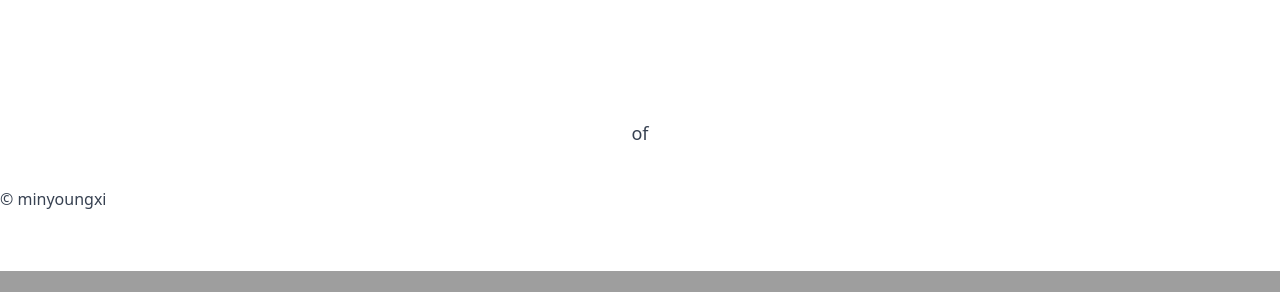
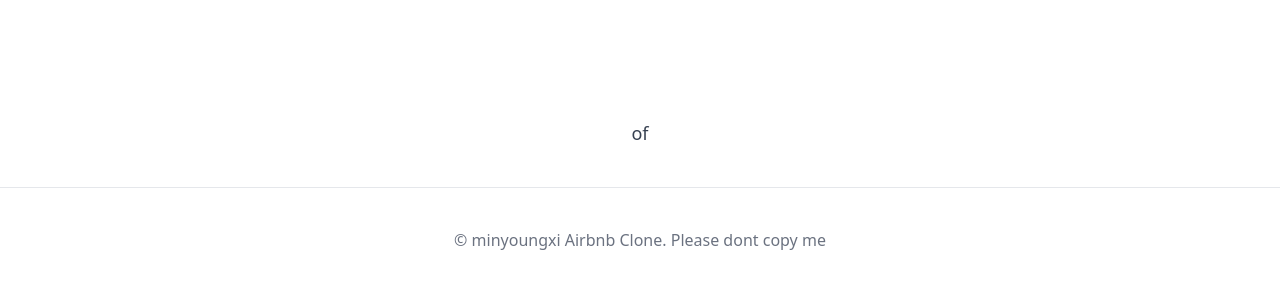
Before and after one commit to minyoungci/Airbnb-Clone, a Django app: template templates/rooms/room_list.html in a window 1280 px wide. Shown: the part 529-821 px from the top of the page. Before the commit the page ends 800 px from the top, so only its background shows below. Run offline with Django 4.2, Linux system fonts and the light colour scheme; the template is opened without the code that fills it, so the values that code supplies are empty; style sheets or scripts are compiled from the project's sources; some libraries are stand-ins or nearby versions.

Commit message:
footer , room_card 링크설정

```diff
--- a/templates/partials/footer.html
+++ b/templates/partials/footer.html
@@ -1 +1,3 @@
-<footer>&copy; minyoungxi</footer>
+<footer class="containger mx-auto text-center py-10 border-t font-medium text-gray-500">
+    &copy; minyoungxi Airbnb Clone. Please dont copy me
+</footer>
--- a/templates/partials/room_card.html
+++ b/templates/partials/room_card.html
@@ -1,4 +1,5 @@
 <div class="w-1/4 mb-10 px-2 overflow-hidden">
+    <a href= "{% url 'rooms:detail' room.pk %}">
         <div class="w-full h-64 bg-cover bg-center rounded-lg mb-2" style="background-image: url({{room.first_photo}});"></div>
         <div class="flex justify-between mb-2">
             <div class="w-4/5 overflow-hidden flex">
@@ -18,4 +19,5 @@
         <span class="text-black w-11/12 block truncate">
             {{room.name}}
         </span>
+    </a>
 </div>
```
Lines whose indentation alone changed are shown as unchanged.
